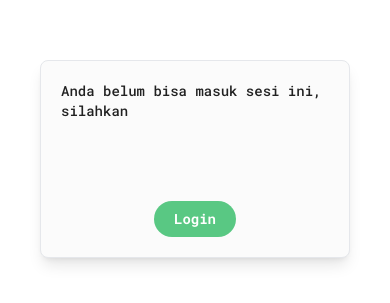
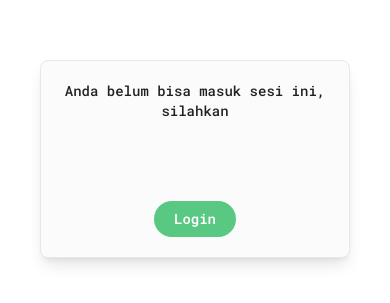
Before and after one commit to Hamm20-source/Money-management, a React (Vite) app: page /guest in a window 390 px wide. Shown: the part 263-566 px from the top of the page. Built offline with nearby package versions, Linux system fonts and the light colour scheme; no server answers.

Commit message:
remake style

```diff
--- a/src/pages/guest/GuestPage.jsx
+++ b/src/pages/guest/GuestPage.jsx
@@ -11,11 +11,11 @@ export default function GuestPage() {
   return (
     <div className='flex container mx-auto justify-center items-center h-screen '>
       <div className='flex flex-col justify-center items-center space-y-20  bg-[#FBFBFB] shadow-lg p-5 md:p-20 border border-gray-200 rounded-lg m-10 md:m-0'>
-        <h1 className='text-sm md:text-xl font-medium'>Anda belum bisa masuk sesi ini, silahkan</h1>
+        <h1 className='text-sm md:text-xl text-center font-medium'>Anda belum bisa masuk sesi ini, silahkan</h1>
         <div>
           <button
             onClick={loginButton}
-            className='bg-[#59C883] px-5 py-2 text-white text-sm md:text-xl font-bold rounded-full text-lg cursor-pointer'
+            className='bg-[#59C883] px-5 py-2 text-white text-sm md:text-xl font-semibold rounded-full text-lg cursor-pointer'
           >
             Login
           </button>
```
